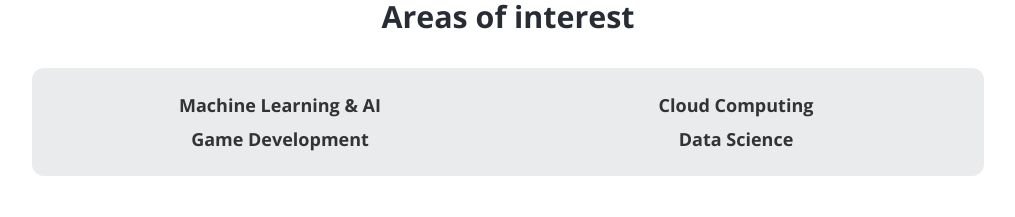
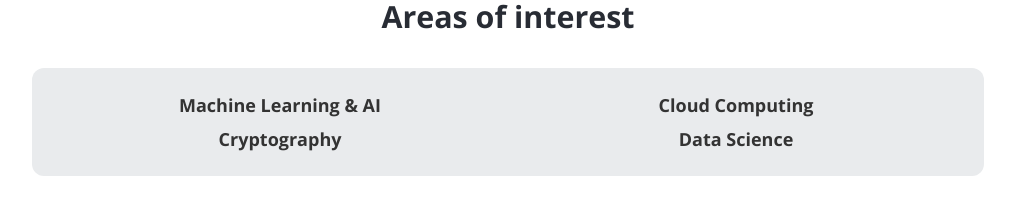
Before and after one commit to christiannnc/my-site, a React (Create React App) app: page / in a window 1280 px wide. Shown: the part 2100-2317 px from the top of the page, without its empty margins (132-1147 px from the left). Built offline with nearby package versions, Linux system fonts and the light colour scheme.

Commit message:
[update] areas of interest

```diff
--- a/src/components/About.js
+++ b/src/components/About.js
@@ -7,7 +7,7 @@ export default function About() {
     const interests = [
         "Machine Learning & AI",
         "Cloud Computing",
-        "Game Development",
+        "Cryptography",
         "Data Science",
     ];
 
```
